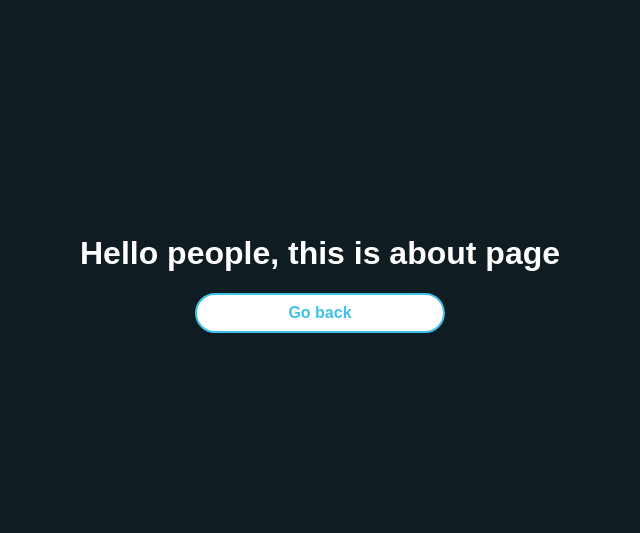
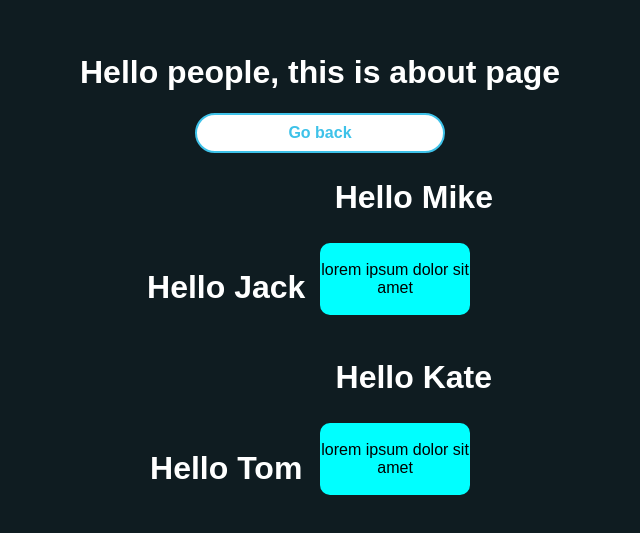
Before and after one commit to MikeKowalsky/gatsby-styled-components-course, a Gatsby site: page /about in a window 1280 px wide. Shown: the part 127-660 px from the top of the page, without its empty margins (320-960 px from the left). Built offline with nearby package versions, Linux system fonts and the light colour scheme; Gatsby itself is replaced by a stand-in of ours.

Commit message:
added about page

```diff
--- a/src/pages/about.js
+++ b/src/pages/about.js
@@ -1,7 +1,49 @@
 import React from 'react'
+import styled from 'styled-components'
 import { Link } from 'gatsby'
 import Button from '../components/Button/Button'
 import Layout from '../Layout/Layout'
+
+const data = [
+  {
+    title: 'Hello Mike',
+  },
+  {
+    title: 'Hello Jack',
+    ad: 'lorem ipsum dolor sit amet',
+  },
+  {
+    title: 'Hello Kate',
+  },
+  {
+    title: 'Hello Tom',
+    ad: 'lorem ipsum dolor sit amet',
+  },
+]
+
+const StyledWrapper = styled.div`
+  display: grid;
+  grid-template-columns: repeat(2, 1fr);
+`
+
+const StyledH2 = styled.h2`
+  font-size: 2em;
+  text-align: center;
+  color: white;
+  grid-column-start: ${({ order }) => (order % 2 === 0 ? '2' : '1')};
+`
+
+const StyledAd = styled.div`
+  display: flex;
+  justify-content: center;
+  align-items: center;
+  text-align: center;
+  background: aqua;
+  border-radius: 10px;
+  height: 80%;
+  width: 80%;
+  color: black;
+`
 
 const AboutPage = () => (
   <Layout>
@@ -9,6 +51,15 @@ const AboutPage = () => (
     <Button as={Link} to="/">
       Go back
     </Button>
+    <StyledWrapper>
+      {data.map((item, i) => (
+        <>
+          <StyledH2 order={i}>{item.title}</StyledH2>
+          {/* below conditional rendering in map!!! */}
+          {item.ad && <StyledAd>{item.ad}</StyledAd>}
+        </>
+      ))}
+    </StyledWrapper>
   </Layout>
 )
 
```
